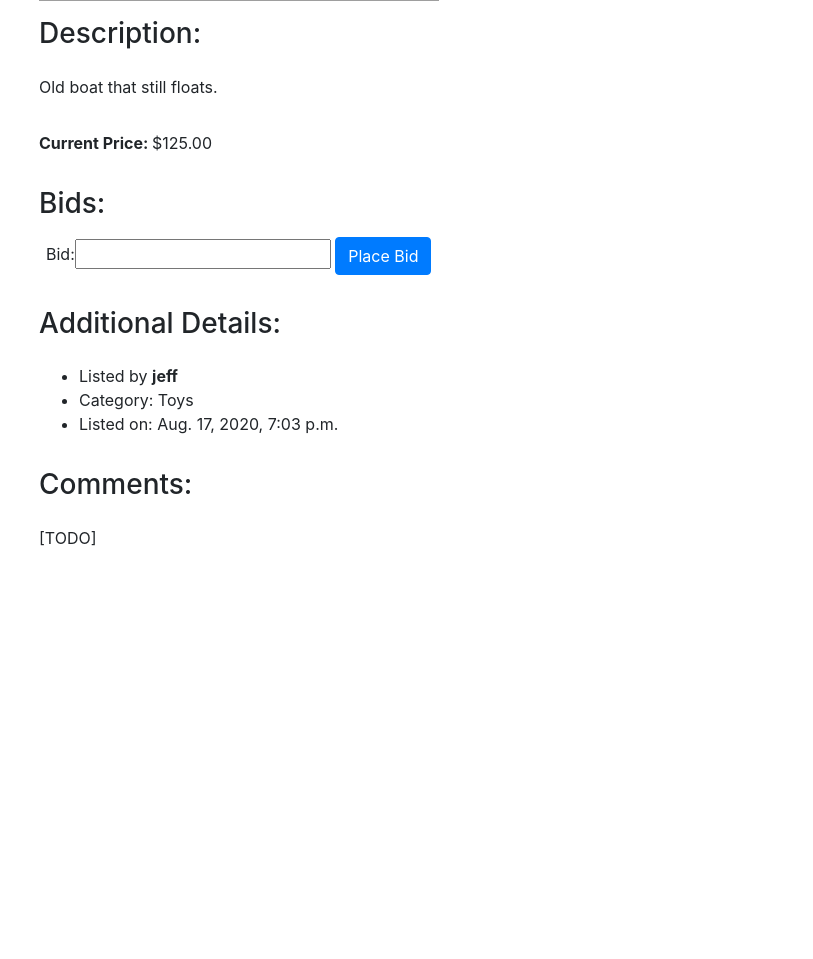
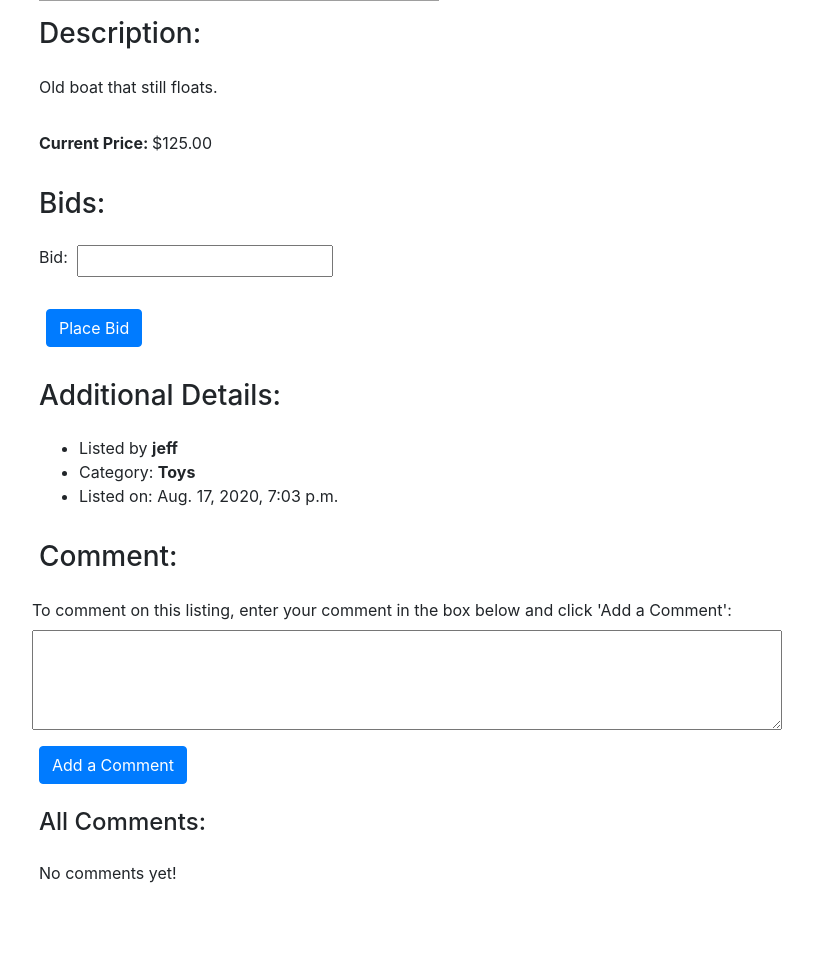
Before and after one commit to jdcoulte/CS50-Commerce, a Django app: page /listings/2 in a window 1280 px wide. Shown: the part 548-1507 px from the top of the page, without its empty margins (39-852 px from the left). Before the commit the page ends 1094 px from the top, so only its background shows below. Run offline with Django 3.2, Linux system fonts and the light colour scheme; a user stored in the database is signed in; data comes from the database, SQL or seed files in the repository; both versions use the stored data as it was after the commit; some libraries are stand-ins or nearby versions; grey boxes are pictures that could not be loaded.

Commit message:
Finalized comments, added categories

```diff
--- a/auctions/forms.py
+++ b/auctions/forms.py
@@ -1,5 +1,5 @@
 from django.forms import ModelForm, Form
-from .models import Listing, Bid
+from .models import Listing, Bid, Comment
 
 class ListingForm(ModelForm):
     class Meta:
@@ -17,3 +17,11 @@ class BidForm(ModelForm):
     class Meta:
         model = Bid
         fields = ['bid']
+
+class CommentForm(ModelForm):
+    class Meta:
+        model = Comment
+        fields = ['comment']
+        labels = {
+            'comment': "To comment on this listing, enter your comment in the box below and click 'Add a Comment':"
+        }
--- a/auctions/models.py
+++ b/auctions/models.py
@@ -43,7 +43,7 @@ class Comment(models.Model):
     listing = models.ForeignKey(Listing, on_delete=models.CASCADE, related_name="listing_comments")
     user = models.ForeignKey(User, on_delete=models.CASCADE, related_name="user_comments")
     comment = models.TextField(max_length=1000)
-    date = models.DateField()
+    date = models.DateTimeField()
 
     def __str__(self):
         return f"User {self.user} comment on listing {self.listing} on {self.date}"
--- a/auctions/static/auctions/css/styles.css
+++ b/auctions/static/auctions/css/styles.css
@@ -1,5 +1,5 @@
 body {
-  padding: 10px;
+  padding: 10px 10px 50px 10px;
 }
 
 .pageheading {
@@ -122,4 +122,9 @@ body {
 .watchlistdiv {
   text-align: center;
 }
+
+#id_comment {
+  width: 750px;
+  height: 100px;
+}
 /*# sourceMappingURL=styles.css.map */
--- a/auctions/static/auctions/css/styles.scss
+++ b/auctions/static/auctions/css/styles.scss
@@ -1,5 +1,5 @@
 body {
-    padding: 10px;
+    padding: 10px 10px 50px 10px;
 }
 
 .pageheading {
@@ -119,6 +119,11 @@ body {
     margin-left: 15px;
   }
 
-  .watchlistdiv {
+.watchlistdiv {
       text-align: center;
       }
+
+#id_comment {
+    width: 750px;
+    height: 100px;
+}
--- a/auctions/templates/auctions/index.html
+++ b/auctions/templates/auctions/index.html
@@ -2,7 +2,10 @@
 
 {% block body %}
 
-    <h2>Active Listings</h2><br>
+    <h2>{{ title }}</h2><br>
+    {% if category %}
+        <p><a href="{% url 'index' %}"">Return to All Listings</a></p>
+    {% endif %}
     {% for listing in listings %}
         <div class="row border m-3 p-2 shadow listingrow">
             <div class="col-4 p-2 text-center">
--- a/auctions/templates/auctions/layout.html
+++ b/auctions/templates/auctions/layout.html
@@ -21,11 +21,11 @@
                 <a class="nav-link" href="{% url 'index' %}">Active Listings</a>
             </li>
             <li class="nav-item">
-                <a class="nav-link" href="#">Categories</a>
+                <a class="nav-link" href="{% url 'categories' %}">Categories</a>
             </li>
             {% if user.is_authenticated %}
                 <li class="nav-item">
-                    <a class="nav-link" href="#">Watchlist&nbsp;<span class="rounded" id="watchlistcount">&nbsp;{{ watchlistcount }}</span></a>
+                    <a class="nav-link" href="{% url 'watchlist' %}">Watchlist&nbsp;<span class="rounded" id="watchlistcount">&nbsp;{{ watchlistcount }}</span></a>
                 </li>
                 <li class="nav-item">
                     <a class="nav-link" href="{% url 'create' %}">Create Listing</a>
--- a/auctions/templates/auctions/listing.html
+++ b/auctions/templates/auctions/listing.html
@@ -28,7 +28,7 @@ Listing: {{ listing.title }}
                                 {% csrf_token %}
                                 <input type="hidden" name="listingid" value="{{ listing.id }}">
                                 <input type="hidden" name="page" value="listingpage">
-                                <input class="btn btn-secondary" type="submit" value="Add to Watchlist">
+                                <input class="btn btn-primary" type="submit" value="Add to Watchlist">
                             </form>
                         {% endif %}
                     {% else %}
@@ -55,7 +55,11 @@ Listing: {{ listing.title }}
         {% if user.is_authenticated %}
             {% if listing.owner == user %}
                 {% if listing.active %}
-                    <p>{{ bidcount }} bids so far.</p>
+                    {% if bidcount == 1 %}
+                        <p>{{ bidcount }} bid so far.</p>
+                    {% else %}
+                        <p>{{ bidcount }} bids so far.</p>
+                    {% endif %}
                     <form action="{% url 'close' %}" method="post">
                         {% csrf_token %}
                         <input type="hidden" name="listingid" value="{{ listing.id }}">
@@ -63,6 +67,11 @@ Listing: {{ listing.title }}
                     </form>
                 {% else %}
                     <p>{{ bidcount }} total bids.</p>
+                    {% if winner %}
+                        <p><strong>Winning Bidder: </strong>{{ winner }}</p>
+                    {% else %}
+                        <p>There is not a winning bidder because there have not been any bids.</p>
+                    {% endif %}
                     <p>This listing is currently closed. To re-open the listing, click the button below.</p>
                     <form action="{% url 'open' %}" method="post">
                         {% csrf_token %}
@@ -71,9 +80,14 @@ Listing: {{ listing.title }}
                     </form>
                 {% endif %}
             {% else %}
-                <form action="{% url 'bid' listing.id %}" method="post">
+                <form action="{% url 'bid' %}" method="post">
                     {% csrf_token %}
-                        {{ form }}
+                    {% for field in form %}
+                        <div class="row p-2">
+                            {{ field.label_tag }}&nbsp;&nbsp;
+                            {{ field }}
+                        </div><br>
+                    {% endfor %}
                     <input class="btn btn-primary" type="submit" value="Place Bid">
                 </form>
             {% endif %}
@@ -87,19 +101,46 @@ Listing: {{ listing.title }}
         <div class="row p-2">
             <ul>
                 <li>Listed by <strong>{{ listing.owner }}</strong></li>
-                <li>Category: {{ listing.category }}</li>
+                <li>Category: <strong>{{ listing.category }}</strong></li>
                 <li>Listed on: {{ listing.creation_time }}</li>
             </ul>
         </div>
         <div class="row p-2">
-            <h3>Comments:</h3>
+            <h3>Comment:</h3>
         </div>
-        {% if user.is_authenticated %}
-            <div class="row p-2">
-                [TODO]
-            </div>
-        {% else %}
-            <p><a href="{% url 'login' %}">Sign in</a> to view or add comments.</p>
-        {% endif %}
+        <div class="row p-2">
+            {% if user.is_authenticated %}
+
+            <form action="{% url 'comment' %}" method="post" id="commentform">
+                {% csrf_token %}
+                <input type="hidden" name="listingid" value="{{ listing.id }}">
+                {% for field in commentform %}
+                    <div class="row pl-2">
+                        {{ field.label_tag }}
+                    </div>
+                    <div class="row pl-2 pb-2">
+                        {{ field }}
+                    </div>
+                {% endfor %}
+                <input class="btn btn-primary my-2" type="submit" value="Add a Comment">
+            </form>
+
+            {% else %}
+                <p><a href="{% url 'login' %}">Sign in</a> to add comments.</p>
+            {% endif %}
+        </div>
+        <div class="row p-2">
+            <h4>All Comments:</h3>
+        </div>
+            {% for comment in comments %}
+                <div class="row p-2 mt-2 mb-4 border shadow">
+                    <p><u><em>Comment by user <strong>{{ comment.user }}</strong> on {{ comment.date }}:</em></u><br><br>
+                    {{ comment.comment }}</p>
+                </div>
+            {% empty %}
+                <div class="row p-2">
+                    <p>No comments yet!</p>
+                </div>
+            {% endfor %}
     </div>
 {% endblock %}
--- a/auctions/urls.py
+++ b/auctions/urls.py
@@ -11,9 +11,13 @@ urlpatterns = [
     path("register", views.register, name="register"),
     path("create", views.create, name="create"),
     path("listings/<int:listing_id>", views.listing, name="listing"),
-    path("bid/<int:listing_id>", views.bid, name="bid"),
+    path("bid", views.bid, name="bid"),
     path("close", views.close, name="close"),
     path("open", views.open, name="open"),
     path("add", views.add, name="add"),
-    path("remove", views.remove, name="remove")
+    path("remove", views.remove, name="remove"),
+    path("comment", views.comment, name="comment"),
+    path("watchlist", views.watchlist, name="watchlist"),
+    path("categories", views.categories, name="categories"),
+    path("categories/<str:category>", views.category, name="category")
 ] + static(settings.STATIC_URL, document_root=settings.STATIC_ROOT)
--- a/auctions/views.py
+++ b/auctions/views.py
@@ -5,8 +5,8 @@ from django.shortcuts import render
 from django.urls import reverse
 from django.contrib.auth.decorators import login_required
 
-from .models import User, Listing, Bid
-from .forms import ListingForm, BidForm
+from .models import User, Listing, Bid, Comment
+from .forms import ListingForm, BidForm, CommentForm
 
 import datetime
 
@@ -26,6 +26,26 @@ def index(request):
         "listings": listings,
         "watchlist": watchlist,
         "watchlistcount": watchlistcount,
+        "title": "Active Listings"
+    })
+
+def watchlist(request):
+    listings = Listing.objects.filter(active=True, saved=request.user)
+
+    if request.user.is_authenticated:
+        watchlist = request.user.favorites.all()
+    else:
+        watchlist = []
+    watchlistcount = len(watchlist)
+    bid = {}
+    for listing in listings:
+        if listing.max_bid == 0:
+            listing.max_bid = listing.initial_bid
+    return render(request, "auctions/index.html", {
+        "listings": listings,
+        "watchlist": watchlist,
+        "watchlistcount": watchlistcount,
+        "title": "My Watchlist"
     })
 
 
@@ -118,6 +138,7 @@ def listing(request, listing_id):
     # Get a list of bids for the listing
     bids = Bid.objects.filter(listing=listing)
     bidcount = len(bids)
+    comments = Comment.objects.filter(listing=listing).order_by('-date')
 
     # Check if the listing has any previous bids. If there haven't been any bids, max_bid will be 0 so it should be set the same as the initial bid.
     if listing.max_bid == 0:
@@ -133,8 +154,9 @@ def listing(request, listing_id):
         # Get a count of listings the user has favorited (for the number displayed on the menu)
         watchlistcount = len(favorites)
 
-        # Initialize the form for bidding
+        # Initialize the form for bidding and commenting
         form = BidForm()
+        commentform = CommentForm()
 
         return render(request, "auctions/listing.html", {
             'listing': listing,
@@ -142,19 +164,23 @@ def listing(request, listing_id):
             'favorite': favorite,
             'watchlistcount': watchlistcount,
             'bidcount': bidcount,
-            'form': form
+            'form': form,
+            'commentform': commentform,
+            'comments': comments
         })
     else:
         return render(request, "auctions/listing.html", {
             'listing': listing,
             'bids': bids,
-            'bidcount': bidcount
+            'bidcount': bidcount,
+            'comments': comments
         })
 
-def bid(request, listing_id):
+@login_required()
+def bid(request):
     if request.method == "POST":
         form = BidForm(request.POST)
-        listing = Listing.objects.get(pk=listing_id)
+        listing = Listing.objects.get(pk=request.POST['listingid'])
         if listing.initial_bid > listing.max_bid:
             min_bid = listing.initial_bid
         else:
@@ -171,39 +197,47 @@ def bid(request, listing_id):
                 bid.save()
                 listing.max_bid = bidamount
                 listing.save()
-                link = "/listings/" + str(listing_id)
+                link = "/listings/" + str(listing.pk)
                 return HttpResponseRedirect(link)
 
         message = "Invalid bid. Please return to the listing to try again."
-        link = "/listings/" + str(listing_id)
+        link = "/listings/" + str(listing.pk)
         linktext = "Return to Listing"
+        favorites = request.user.favorites.all()
+        watchlistcount = len(favorites)
         return render(request, "auctions/error.html", {
             'error': 'Bid Error',
             'message': message,
             'link': link,
-            'linktext': linktext
+            'linktext': linktext,
+            'watchlistcount': watchlistcount
         })
     else:
-        return HttpResponseRedirect(reverse("listing", args=(listing_id,)))
+        return HttpResponseRedirect(reverse("index"))
 
+@login_required()
 def close(request):
     if request.method == "POST":
         listingid = request.POST['listingid']
         listing = Listing.objects.get(pk=listingid)
         bids = Bid.objects.filter(listing=listing)
+        winner = bids.order_by('-bid').first().bidder
         bidcount = len(bids)
+
+        # Get a list of the logged-in user's favorites.
+        favorites = request.user.favorites.all()
+
+        # Check if the listing is in the user's list of favorites.
+        favorite = listing in favorites # Will return true if the user has favorited the listing.
+
+        # Get a count of listings the user has favorited (for the number displayed on the menu)
+        watchlistcount = len(favorites)
 
         if request.user == listing.owner:
             listing.active = False
+            listing.winner = winner
             listing.save()
-            # Get a list of the logged-in user's favorites.
-            favorites = request.user.favorites.all()
 
-            # Check if the listing is in the user's list of favorites.
-            favorite = listing in favorites # Will return true if the user has favorited the listing.
-
-            # Get a count of listings the user has favorited (for the number displayed on the menu)
-            watchlistcount = len(favorites)
 
             return render(request, "auctions/listing.html", {
                 'listing': listing,
@@ -211,6 +245,7 @@ def close(request):
                 'favorite': favorite,
                 'watchlistcount': watchlistcount,
                 'bidcount': bidcount,
+                'winner': winner,
             })
         else:
             message = "Unable to close listing. Please return to the listing to try again."
@@ -220,20 +255,31 @@ def close(request):
                 'error': 'Unable to Close Listing',
                 'message': message,
                 'link': link,
-                'linktext': linktext
+                'linktext': linktext,
+                'watchlistcount': watchlistcount
         })
     else:
         return HttpResponseRedirect(reverse("index"))
 
+@login_required()
 def open(request):
     if request.method == "POST":
         listingid = request.POST['listingid']
         listing = Listing.objects.get(pk=listingid)
         bids = Bid.objects.filter(listing=listing)
         bidcount = len(bids)
+        # Get a list of the logged-in user's favorites.
+        favorites = request.user.favorites.all()
+
+        # Check if the listing is in the user's list of favorites.
+        favorite = listing in favorites # Will return true if the user has favorited the listing.
+
+        # Get a count of listings the user has favorited (for the number displayed on the menu)
+        watchlistcount = len(favorites)
 
         if request.user == listing.owner:
             listing.active = True
+            listing.winner = None
             listing.save()
             # Get a list of the logged-in user's favorites.
             favorites = request.user.favorites.all()
@@ -259,11 +305,13 @@ def open(request):
                 'error': 'Unable to Close Listing',
                 'message': message,
                 'link': link,
-                'linktext': linktext
+                'linktext': linktext,
+                'watchlistcount': watchlistcount
         })
     else:
         return HttpResponseRedirect(reverse("index"))
 
+@login_required()
 def add(request):
     if request.method == "POST":
         listingid = request.POST['listingid']
@@ -281,6 +329,7 @@ def add(request):
     else:
         return HttpResponseRedirect(reverse("index"))
 
+@login_required()
 def remove(request):
     if request.method == "POST":
         listingid = request.POST['listingid']
@@ -297,3 +346,63 @@ def remove(request):
             return HttpResponseRedirect(reverse("listing", args=(listingid,)))
     else:
         return HttpResponseRedirect(reverse("index"))
+
+@login_required()
+def comment(request):
+    if request.method == "POST":
+        form = CommentForm(request.POST)
+        listingid = request.POST['listingid']
+        link = "/listings/" + str(listingid)
+
+        if form.is_valid():
+            comment = Comment()
+            comment.comment = form.cleaned_data['comment']
+            comment.listing = Listing.objects.get(pk=listingid)
+            comment.user = request.user
+            comment.date = datetime.datetime.now()
+            comment.save()
+            return HttpResponseRedirect(link)
+
+        message = "Unable to save comment. Please return to the listing and try again."
+        linktext = "Return to Listing"
+        favorites = request.user.favorites.all()
+        watchlistcount = len(favorites)
+        return render(request, "auctions/error.html", {
+            'error': 'Bid Error',
+            'message': message,
+            'link': link,
+            'linktext': linktext,
+            'watchlistcount': watchlistcount
+        })
+    else:
+        return HttpResponseRedirect(reverse("index"))
+
+def categories(request):
+    categories = []
+    for category in Listing.CATEGORIES:
+        categories.append(category[1])
+    favorites = request.user.favorites.all()
+    watchlistcount = len(favorites)
+
+    return render(request, "auctions/categories.html", {
+            'categories': categories,
+            'watchlistcount': watchlistcount
+        })
+
+def category(request, category):
+    listings = Listing.objects.filter(active=True, category=category)
+
+    if request.user.is_authenticated:
+        watchlist = request.user.favorites.all()
+    else:
+        watchlist = []
+    watchlistcount = len(watchlist)
+    bid = {}
+    title = "Listings in " + category + " category"
+    return render(request, "auctions/index.html", {
+        "listings": listings,
+        "watchlist": watchlist,
+        "watchlistcount": watchlistcount,
+        "title": title,
+        "category": category
+    })
```
Also changed, not shown: auctions/admin.py (+16 -0 lines), auctions/templates/auctions/categories.html (added, +14 -0 lines), auctions/migrations/0017_auto_20200818_1136.py (added), db.sqlite3, 1 other file.
